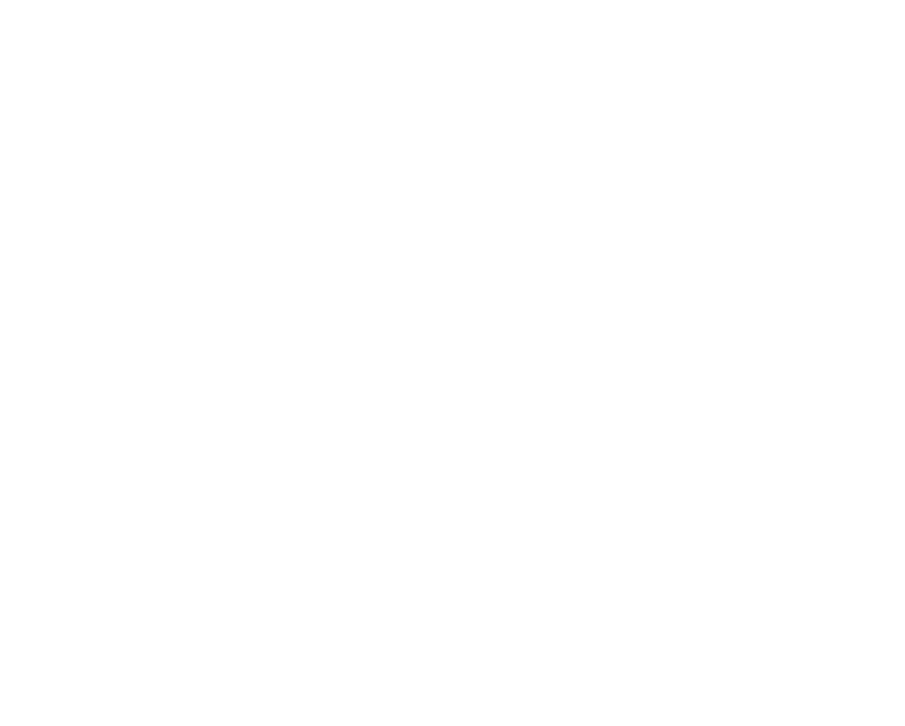
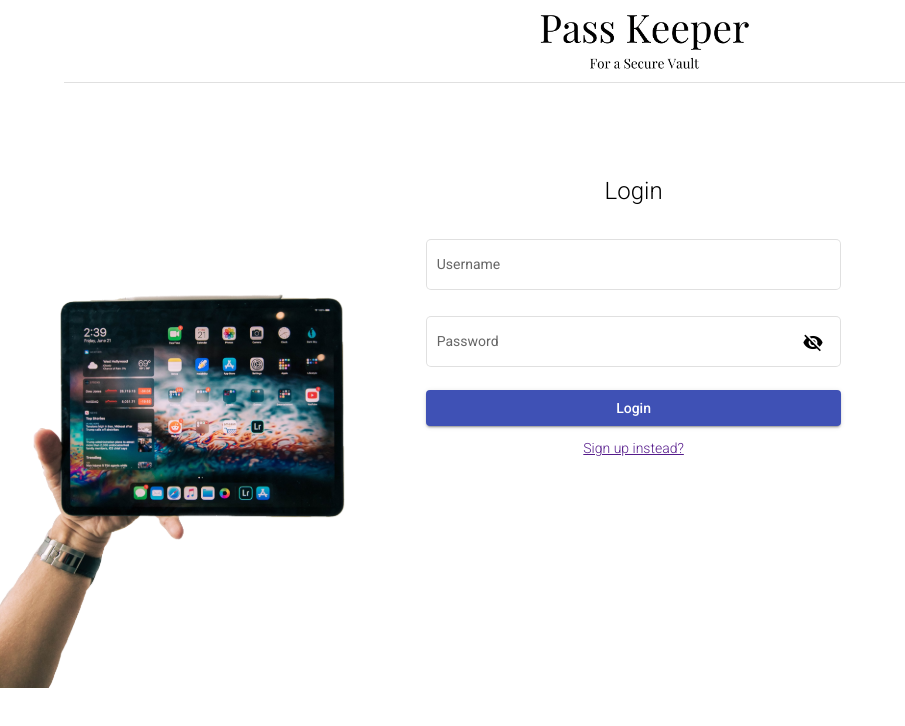
Before and after one commit to Tiffany-silva/password-manager, an Angular app: page /login in a window 1280 px wide. Before the commit this address led to /. Shown: the top 726 px of the page, without its empty margins (0-905 px from the left). Built offline with nearby package versions, Linux system fonts and the light colour scheme.

Commit message:
Login UI component added

```diff
--- a/src/app/UI-pages/login/login.component.html
+++ b/src/app/UI-pages/login/login.component.html
@@ -2,6 +2,11 @@
   <img class="img-logo" src="assets/logo.png">
 </div>
 <mat-divider class="divider"></mat-divider>
+<div class="float-container">
+  <div class="float-image">
+    <img src="assets/pic3.png">
+  </div>
+  <div class="float-child">
     <form class="form-class">
       <h1 class="heading">Login</h1>
       <mat-form-field class="form-field" appearance="outline">
@@ -23,3 +28,5 @@
         <a href="">Sign up instead?</a>
       </div>
     </form>
+  </div>
+</div>
--- a/src/app/UI-pages/login/login.component.scss
+++ b/src/app/UI-pages/login/login.component.scss
@@ -1,7 +1,6 @@
 .form-class{
   padding-left: 30%;
   padding-right: 30%;
-  padding-top: 10%;
 }
 .form-field{
   width: 100%;
@@ -13,11 +12,21 @@
 .heading{
   text-align: center;
   font-weight: lighter;
+  padding-bottom: 3%;
 }
 .float-container {
-  text-align: center;
   padding-right:10% ;
-  padding-left: 10%;
+}
+
+.float-child {
+  padding-top: 8%;
+  width: 90%;
+  float: left;
+}
+.float-image {
+  padding-top: 18%;
+  width: 10%;
+  float: left;
 }
 
 .img-logo{
--- a/src/app/UI-pages/registration/registration.component.html
+++ b/src/app/UI-pages/registration/registration.component.html
@@ -42,6 +42,7 @@
           <mat-icon>{{hideConfirm ? 'visibility_off' : 'visibility'}}</mat-icon>
         </button>    <!--  <mat-icon matSuffix>sentiment_very_satisfied</mat-icon>-->
       </mat-form-field>
+
     </form>
   </div>
 </div>
--- a/src/app/app-routing.module.ts
+++ b/src/app/app-routing.module.ts
@@ -1,10 +1,12 @@
 import { NgModule } from '@angular/core';
 import { Routes, RouterModule } from '@angular/router';
 import {RegistrationComponent} from './UI-pages/registration/registration.component';
+import {LoginComponent} from './UI-pages/login/login.component';
 
 const routes: Routes = [
   {path: '', component: RegistrationComponent},
-  {path: 'register', component: RegistrationComponent}
+  {path: 'register', component: RegistrationComponent},
+  {path: 'login', component: LoginComponent}
 ];
 
 @NgModule({
```
Also changed, not shown: src/assets/logo.png (added), src/assets/pic3.png (added). Lines whose indentation alone changed are shown as unchanged.
